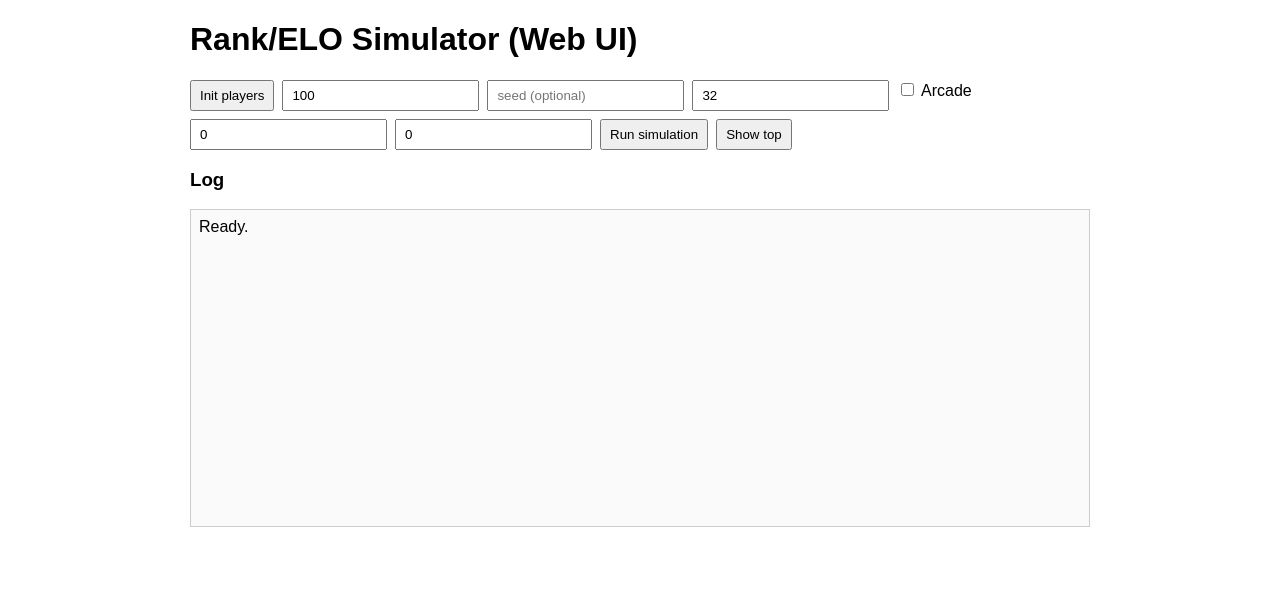
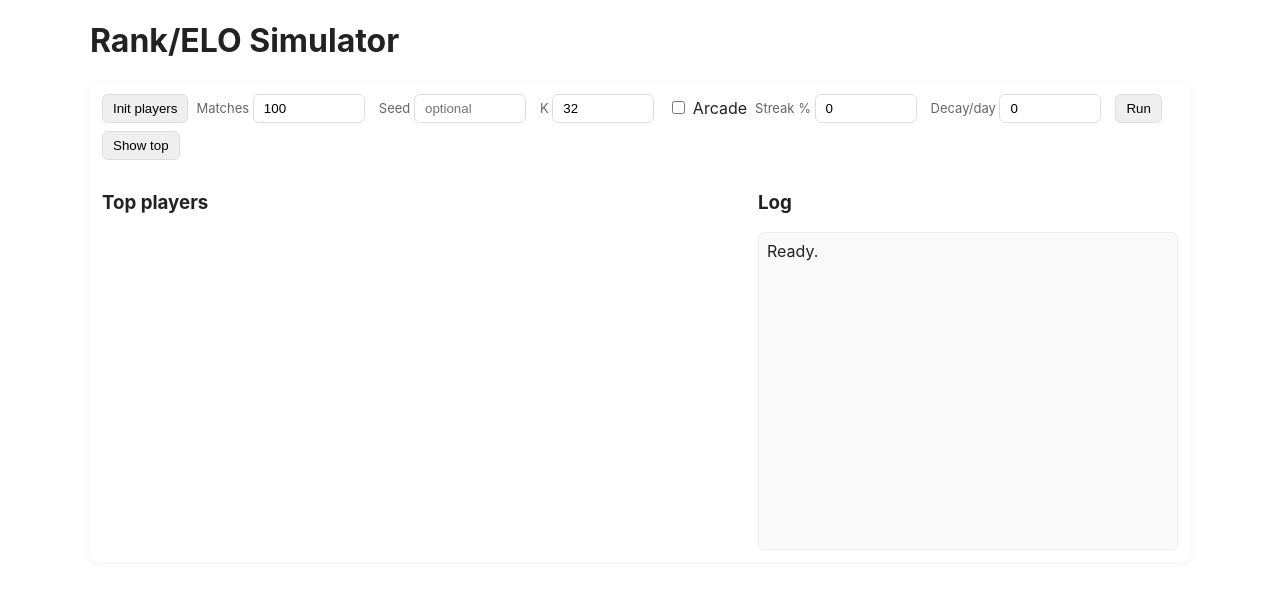
Before and after one commit to KenyanWarriorTea/Rank-ELO-Simulator, a Flask app: page / in a window 1280 px wide. Shown: the top 589 px of the page. Run offline with Flask 3, Linux system fonts and the light colour scheme.

Commit message:
Add league-like ranks, update Player to store tier, and improve web UI

```diff
--- a/templates/index.html
+++ b/templates/index.html
@@ -4,33 +4,68 @@
   <meta charset="utf-8"/>
   <title>Rank/ELO Simulator</title>
   <style>
-    body { font-family: Arial, sans-serif; max-width:900px; margin: 20px auto; }
-    .controls { display:flex; gap:8px; flex-wrap:wrap; }
-    input, button { padding:6px 8px; }
-    #log { height:300px; overflow:auto; border:1px solid #ccc; padding:8px; white-space:pre-wrap; background:#fafafa; }
+    body { font-family: Inter, Roboto, Arial, sans-serif; max-width:1100px; margin: 20px auto; color:#222;}
+    .controls { display:flex; gap:8px; flex-wrap:wrap; align-items:center; margin-bottom:12px; }
+    input, button, select { padding:6px 10px; border-radius:6px; border:1px solid #ddd; }
+    .card { padding:12px; border-radius:8px; box-shadow:0 2px 8px rgba(0,0,0,0.06); background:#fff;}
+    #log { height:300px; overflow:auto; border:1px solid #eee; padding:8px; white-space:pre-wrap; background:#fafafa; border-radius:6px; }
+    .top-list { margin-top:10px; display:flex; flex-direction:column; gap:6px; }
+    .player-row { display:flex; justify-content:space-between; padding:8px; border-radius:6px; align-items:center; }
+    .player-left { display:flex; gap:8px; align-items:center; }
+    .badge { padding:6px 10px; border-radius:999px; color:#fff; font-weight:700; }
+    .controls .label { font-size:13px; color:#666; margin-right:6px; }
   </style>
 </head>
 <body>
-  <h1>Rank/ELO Simulator (Web UI)</h1>
+  <h1>Rank/ELO Simulator</h1>
+  <div class="card">
     <div class="controls">
       <button id="init">Init players</button>
-    <input id="matches" type="number" value="100" min="1" />
-    <input id="seed" type="text" placeholder="seed (optional)" />
-    <input id="k" type="number" value="32" step="0.1" />
+      <label class="label">Matches <input id="matches" type="number" value="100" min="1" style="width:90px"/></label>
+      <label class="label">Seed <input id="seed" type="text" placeholder="optional" style="width:90px"/></label>
+      <label class="label">K <input id="k" type="number" value="32" step="0.1" style="width:80px"/></label>
       <label><input id="arcade" type="checkbox" /> Arcade</label>
-    <input id="streak" type="number" value="0" step="0.01" />
-    <input id="decay" type="number" value="0" step="0.1" />
-    <button id="run">Run simulation</button>
+      <label class="label">Streak % <input id="streak" type="number" value="0" step="0.01" style="width:80px"/></label>
+      <label class="label">Decay/day <input id="decay" type="number" value="0" step="0.1" style="width:80px"/></label>
+      <button id="run">Run</button>
       <button id="top">Show top</button>
     </div>
+
+    <div style="display:flex; gap:12px;">
+      <div style="flex:1">
+        <h3>Top players</h3>
+        <div id="top" class="top-list"></div>
+      </div>
+      <div style="width:420px">
         <h3>Log</h3>
         <div id="log">Ready.</div>
+      </div>
+    </div>
+  </div>
 
 <script>
 function log(msg){ const e=document.getElementById('log'); e.textContent += '\n'+msg; e.scrollTop=e.scrollHeight; }
 
+function renderTop(list){
+  const container = document.getElementById('top');
+  container.innerHTML = '';
+  list.forEach((p, i) => {
+    const row = document.createElement('div');
+    row.className = 'player-row';
+    row.style.background = 'linear-gradient(90deg, rgba(255,255,255,0.6), rgba(255,255,255,0.0))';
+    const left = document.createElement('div'); left.className='player-left';
+    const badge = document.createElement('div'); badge.className='badge'; badge.textContent = `${p.tier.tier} ${p.tier.division}`;
+    badge.style.background = p.tier.color || '#888';
+    const name = document.createElement('div'); name.textContent = `${p.name}`;
+    left.appendChild(badge); left.appendChild(name);
+    const right = document.createElement('div'); right.textContent = `${p.rating.toFixed(1)}`;
+    row.appendChild(left); row.appendChild(right);
+    container.appendChild(row);
+  });
+}
+
 document.getElementById('init').onclick = async () => {
-  const res = await fetch('/api/init', {method:'POST'}); const j=await res.json(); log(JSON.stringify(j));
+  const res = await fetch('/api/init', {method:'POST'}); const j=await res.json(); log(JSON.stringify(j)); alert(j.message || JSON.stringify(j));
 };
 document.getElementById('run').onclick = async () => {
   const payload = {
@@ -43,10 +78,10 @@ document.getElementById('run').onclick = async () => {
   };
   log('Starting simulation...');
   const res = await fetch('/api/run', {method:'POST', headers:{'Content-Type':'application/json'}, body:JSON.stringify(payload)});
-  const j = await res.json(); log(JSON.stringify(j));
+  const j = await res.json(); log(JSON.stringify(j)); if (j.top) renderTop(j.top);
 };
 document.getElementById('top').onclick = async () => {
-  const res = await fetch('/api/top'); const j = await res.json(); log(JSON.stringify(j));
+  const res = await fetch('/api/top'); const j = await res.json(); log(JSON.stringify(j)); if (j.top) renderTop(j.top);
 };
 </script>
 </body>
```
Also changed, not shown: src/players.py (+11 -1 lines), src/ranks.py (added, +68 -0 lines). Lines whose indentation alone changed are shown as unchanged.
